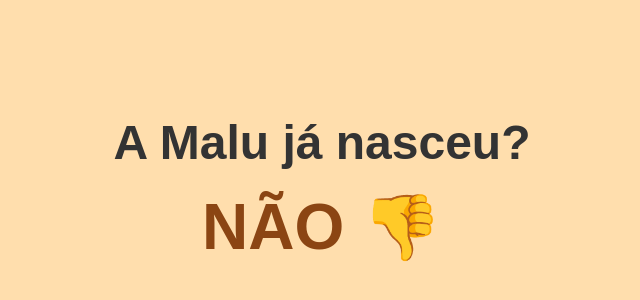
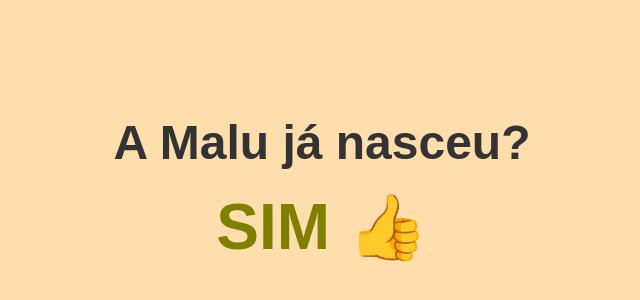
Before and after one commit to Mtsantos094/Malu-nasceu, a plain HTML site: page index.html in a window 1280 px wide. Shown: the part 226-526 px from the top of the page, without its empty margins (318-958 px from the left). Drawn offline with Linux system fonts and the light colour scheme.

Commit message:
Update index.html

```diff
--- a/index.html
+++ b/index.html
@@ -35,7 +35,7 @@
 
   <script>
     // Troque para true quando a Malu nascer
-    const maluNasceu = false;
+    const maluNasceu = true;
 
     const respostaEl = document.getElementById("resposta");
     if (maluNasceu) {true
```
